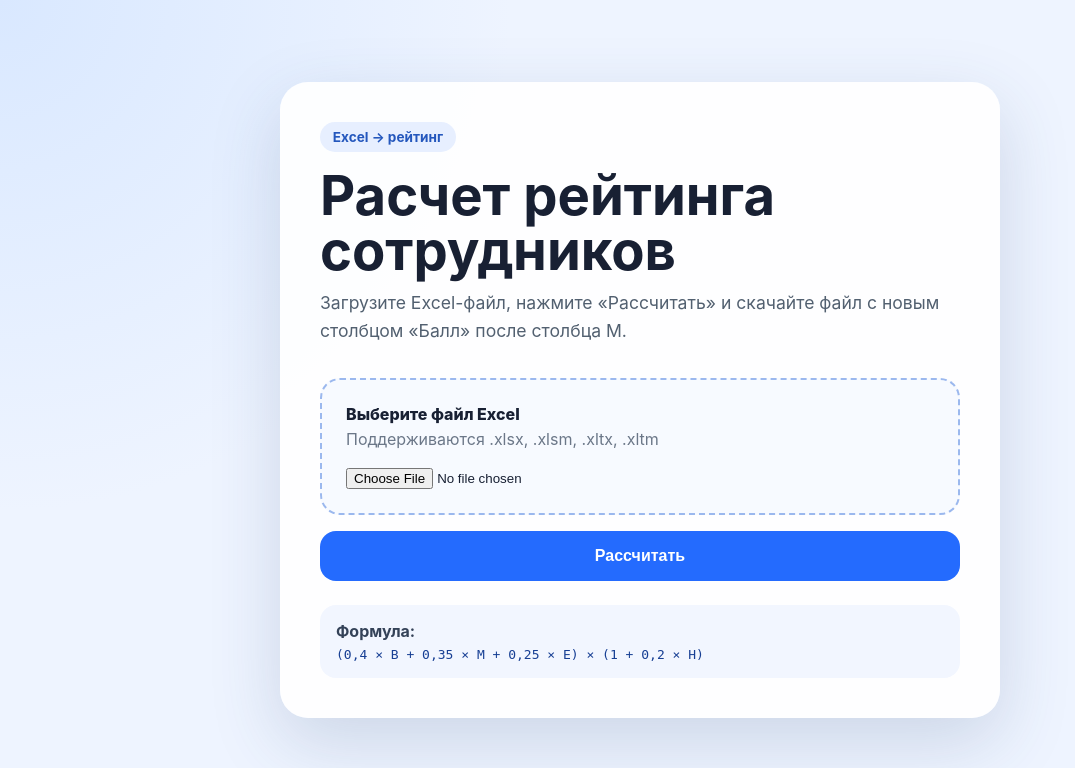
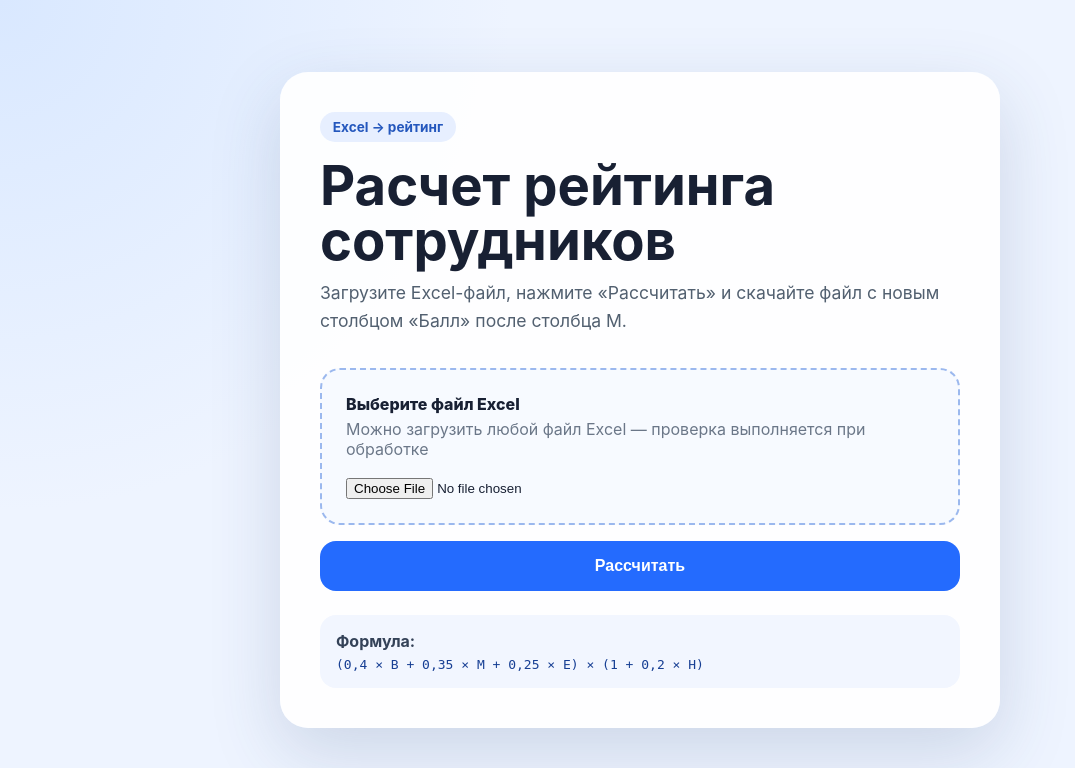
Before and after one commit to ivanovaineftm-dev/Mentor-rating, a Flask app: page / in a window 1280 px wide. Shown: the top 768 px of the page, without its empty margins (0-1075 px from the left). Run offline with Flask 3, Linux system fonts and the light colour scheme.

Commit message:
Allow processing Excel uploads with any extension

```diff
--- a/app.py
+++ b/app.py
@@ -9,19 +9,12 @@ from openpyxl import load_workbook
 from openpyxl.worksheet.worksheet import Worksheet
 from werkzeug.utils import secure_filename
 
-ALLOWED_EXTENSIONS = {"xlsx", "xlsm", "xltx", "xltm"}
 SCORE_COLUMN_INDEX = 14  # Column N, immediately after M.
 SCORE_HEADER = "Балл"
 
 app = Flask(__name__)
 app.config["SECRET_KEY"] = "mentor-rating-local-secret"
 app.config["MAX_CONTENT_LENGTH"] = 20 * 1024 * 1024
-
-
-def is_allowed_file(filename: str) -> bool:
-    """Return True when the uploaded filename is supported by openpyxl."""
-    suffix = Path(filename).suffix.lower().lstrip(".")
-    return suffix in ALLOWED_EXTENSIONS
 
 
 def is_blank(value: Any) -> bool:
@@ -102,10 +95,7 @@ def calculate():
         flash("Выберите Excel-файл для обработки.", "error")
         return redirect(url_for("index"))
 
-    filename = secure_filename(uploaded_file.filename)
-    if not is_allowed_file(filename):
-        flash("Загрузите файл формата .xlsx, .xlsm, .xltx или .xltm.", "error")
-        return redirect(url_for("index"))
+    filename = secure_filename(uploaded_file.filename) or "rating"
 
     try:
         output = process_workbook(BytesIO(uploaded_file.read()))
--- a/templates/index.html
+++ b/templates/index.html
@@ -26,8 +26,8 @@
       <form action="{{ url_for('calculate') }}" method="post" enctype="multipart/form-data" class="upload-form">
         <label class="file-drop">
           <span class="file-title">Выберите файл Excel</span>
-          <span class="file-note">Поддерживаются .xlsx, .xlsm, .xltx, .xltm</span>
-          <input type="file" name="file" accept=".xlsx,.xlsm,.xltx,.xltm" required>
+          <span class="file-note">Можно загрузить любой файл Excel — проверка выполняется при обработке</span>
+          <input type="file" name="file" accept=".xlsx,.xlsm,.xltx,.xltm,.xls,.xlt,.xlsb,application/vnd.ms-excel,application/vnd.openxmlformats-officedocument.spreadsheetml.sheet" required>
         </label>
         <button type="submit">Рассчитать</button>
       </form>
```
Also changed, not shown: tests/test_app.py (+29 -0 lines), README.md.
